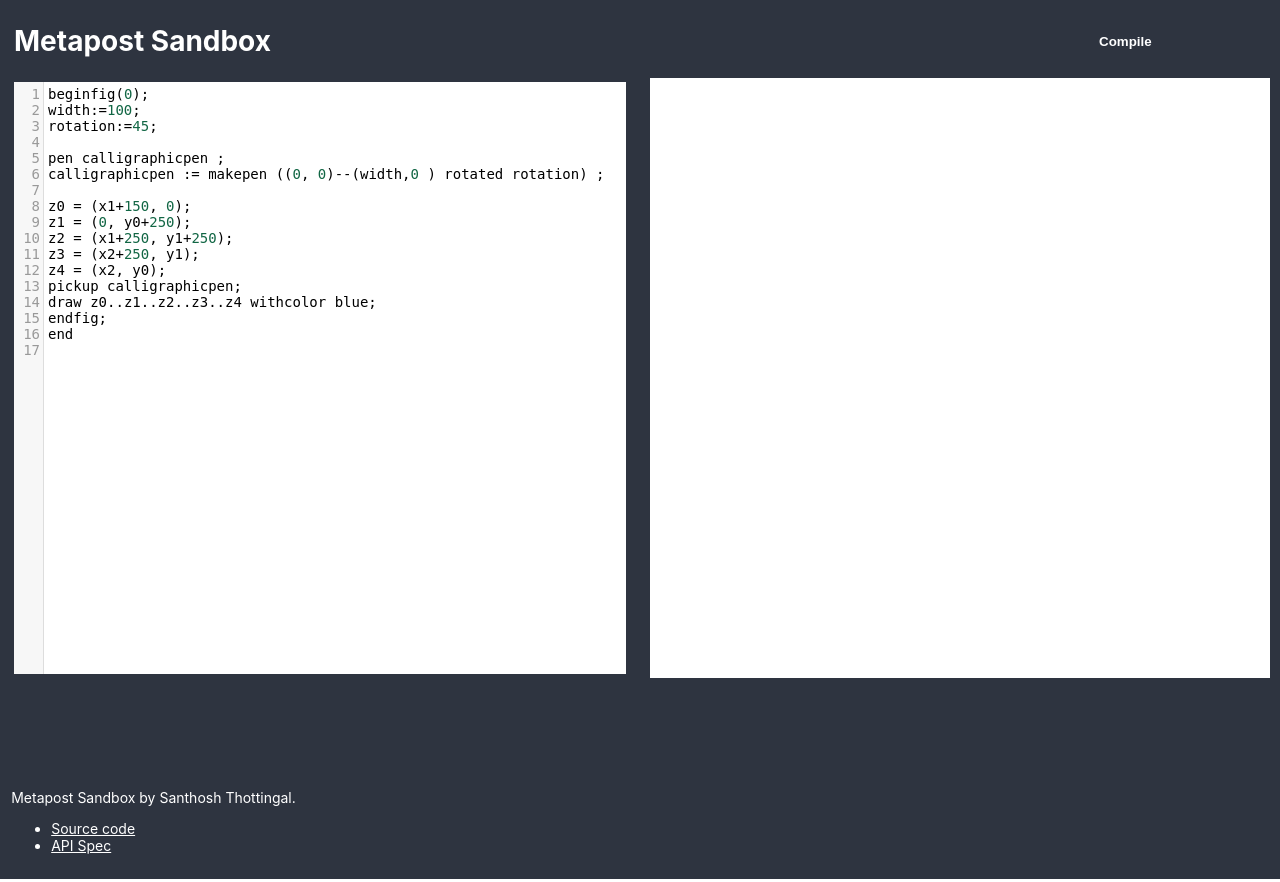
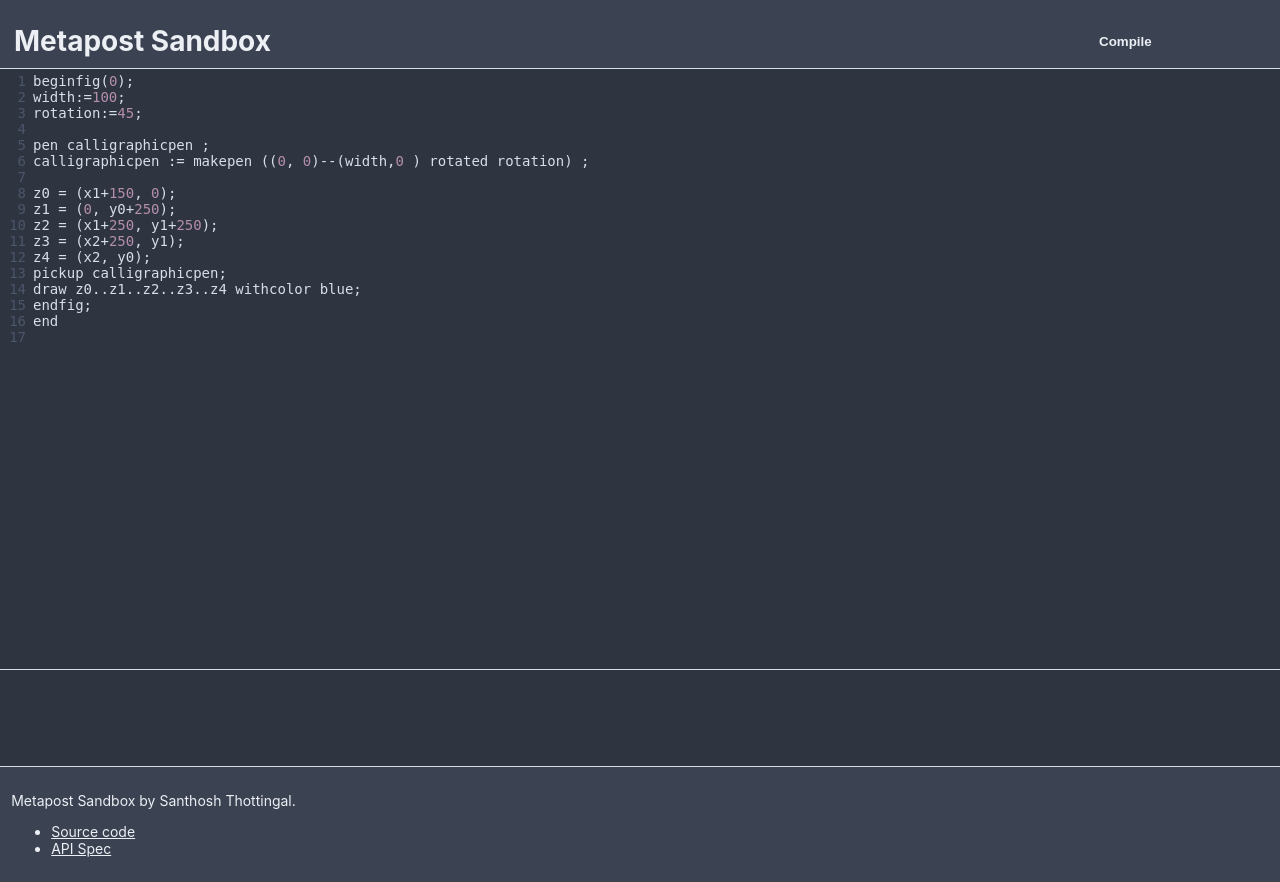
Before and after one commit to santhoshtr/metapost-sandbox, a FastAPI app: page / in a window 1280 px wide. Run offline with FastAPI, Linux system fonts and the light colour scheme.

Commit message:
Update theme and include plain_ex

```diff
--- a/app/main.py
+++ b/app/main.py
@@ -7,6 +7,7 @@ import os
 import json
 import uuid
 import shlex
+import shutil
 import tempfile
 
 app = FastAPI()
@@ -38,6 +39,14 @@ async def compile(request: Request) -> Response:
     temp_dir: str = tempfile.gettempdir()
     id: str = get_unique_file_name()
     mp_code: str = request_obj["code"]
+
+    if not mp_code.strip().endswith("end"):
+        mp_code += "\nend\n"
+
+    if "plain_ex" in mp_code:
+        shutil.copyfile(os.path.join('static', 'plain_ex.mp'),
+                        os.path.join(temp_dir, 'plain_ex.mp'))
+
     with open(os.path.join(temp_dir, id + ".mp"), "w") as file_object:
         file_object.write(mp_code)
         file_object.close()
--- a/static/main.js
+++ b/static/main.js
@@ -12,7 +12,7 @@ z2 = (x1+250, y1+250);
 z3 = (x2+250, y1);
 z4 = (x2, y0);
 pickup calligraphicpen;
-draw z0..z1..z2..z3..z4 withcolor blue;
+draw z0..z1..z2..z3..z4 withcolor white;
 endfig;
 end
 `
@@ -44,7 +44,7 @@ document.addEventListener("DOMContentLoaded", (event) => {
         {
             lineNumbers: true,
             mode: "metapost",
-            theme: "default",
+            theme: "nord",
             value: placeholdercode
         });
     editor.on("change", (editor) => {
--- /dev/null
+++ b/static/nord.css
@@ -0,0 +1,42 @@
+/* Based on arcticicestudio's Nord theme */
+/* https://github.com/arcticicestudio/nord */
+
+.cm-s-nord.CodeMirror { background: #2e3440; color: #d8dee9; }
+.cm-s-nord div.CodeMirror-selected { background: #434c5e; }
+.cm-s-nord .CodeMirror-line::selection, .cm-s-nord .CodeMirror-line > span::selection, .cm-s-nord .CodeMirror-line > span > span::selection { background: #3b4252; }
+.cm-s-nord .CodeMirror-line::-moz-selection, .cm-s-nord .CodeMirror-line > span::-moz-selection, .cm-s-nord .CodeMirror-line > span > span::-moz-selection { background: #3b4252; }
+.cm-s-nord .CodeMirror-gutters { background: #2e3440; border-right: 0px; }
+.cm-s-nord .CodeMirror-guttermarker { color: #4c566a; }
+.cm-s-nord .CodeMirror-guttermarker-subtle { color: #4c566a; }
+.cm-s-nord .CodeMirror-linenumber { color: #4c566a; }
+.cm-s-nord .CodeMirror-cursor { border-left: 1px solid #f8f8f0; }
+
+.cm-s-nord span.cm-comment { color: #4c566a; }
+.cm-s-nord span.cm-atom { color: #b48ead; }
+.cm-s-nord span.cm-number { color: #b48ead; }
+
+.cm-s-nord span.cm-comment.cm-attribute { color: #97b757; }
+.cm-s-nord span.cm-comment.cm-def { color: #bc9262; }
+.cm-s-nord span.cm-comment.cm-tag { color: #bc6283; }
+.cm-s-nord span.cm-comment.cm-type { color: #5998a6; }
+
+.cm-s-nord span.cm-property, .cm-s-nord span.cm-attribute { color: #8FBCBB; }
+.cm-s-nord span.cm-keyword { color: #81A1C1; }
+.cm-s-nord span.cm-builtin { color: #81A1C1; }
+.cm-s-nord span.cm-string { color: #A3BE8C; }
+
+.cm-s-nord span.cm-variable { color: #d8dee9; }
+.cm-s-nord span.cm-variable-2 { color: #d8dee9; }
+.cm-s-nord span.cm-variable-3, .cm-s-nord span.cm-type { color: #d8dee9; }
+.cm-s-nord span.cm-def { color: #8FBCBB; }
+.cm-s-nord span.cm-bracket { color: #81A1C1; }
+.cm-s-nord span.cm-tag { color: #bf616a; }
+.cm-s-nord span.cm-header { color: #b48ead; }
+.cm-s-nord span.cm-link { color: #b48ead; }
+.cm-s-nord span.cm-error { background: #bf616a; color: #f8f8f0; }
+
+.cm-s-nord .CodeMirror-activeline-background { background: #3b4252; }
+.cm-s-nord .CodeMirror-matchingbracket {
+  text-decoration: underline;
+  color: white !important;
+}
--- a/static/style.css
+++ b/static/style.css
@@ -1,6 +1,10 @@
 :root {
-  --text-color: #fff;
+  --text-color: #eceff4;
   --background-color: #2e3440;
+  --header-color: #3b4252;
+  --footer-color: #3b4252;
+  --button-color: #3b4252;
+  --border-color: #d8dee9;
 }
 
 html {
@@ -31,7 +35,8 @@ main {
 header {
   grid-area: header;
   padding: 1em;
-  background-color: var(--background-color);
+  background-color: var(--header-color);
+  border-bottom: 1px solid var(--border-color);
   color: var(--text-color);
   padding-bottom: 0;
   display: grid;
@@ -48,6 +53,7 @@ footer {
   padding: 0.8em;
   font-size: 1em;
   border-top: 1px solid var(--border-color);
+  background-color: var(--footer-color);
   grid-area: footer;
   margin-top: 4em;
 }
@@ -78,7 +84,6 @@ textarea {
 #mpostcode,
 #result {
   height: 75vh;
-  background-color: var(--text-color);
   margin: 10px;
 }
 
@@ -106,9 +111,10 @@ svg {
 button {
   padding: 10px;
   font-weight: 800;
-  background-color: var(--background-color);
+  background-color: var(--button-color);
   color: var(--text-color);
-  border: 1px solid var(--border-color);
+  /* border: 1px solid var(--border-color); */
+  border: none;
   max-width: 20vw;
   cursor: pointer;
 }
--- a/templates/index.html
+++ b/templates/index.html
@@ -10,6 +10,7 @@
         <meta property="og:description" content="Try Metapost quickly and easily with our online sandbox application! View and preview your results in a user-friendly interface. Perfect for anyone wanting to experiment with Metapost without the hassle of setting up an environment. Start creating illustrations now!">
         <link id="theme-style" rel="stylesheet" href="../static/style.css">
         <link id="theme-style" rel="stylesheet" href="../static/codemirror.css">
+        <link id="theme-style" rel="stylesheet" href="../static/nord.css">
         <script defer src="../static/main.js"></script>
         <script defer src="../static/codemirror.js"></script>
         <script defer src="../static/metapost.mode.js"></script>
```
Also changed, not shown: 1 other file.
